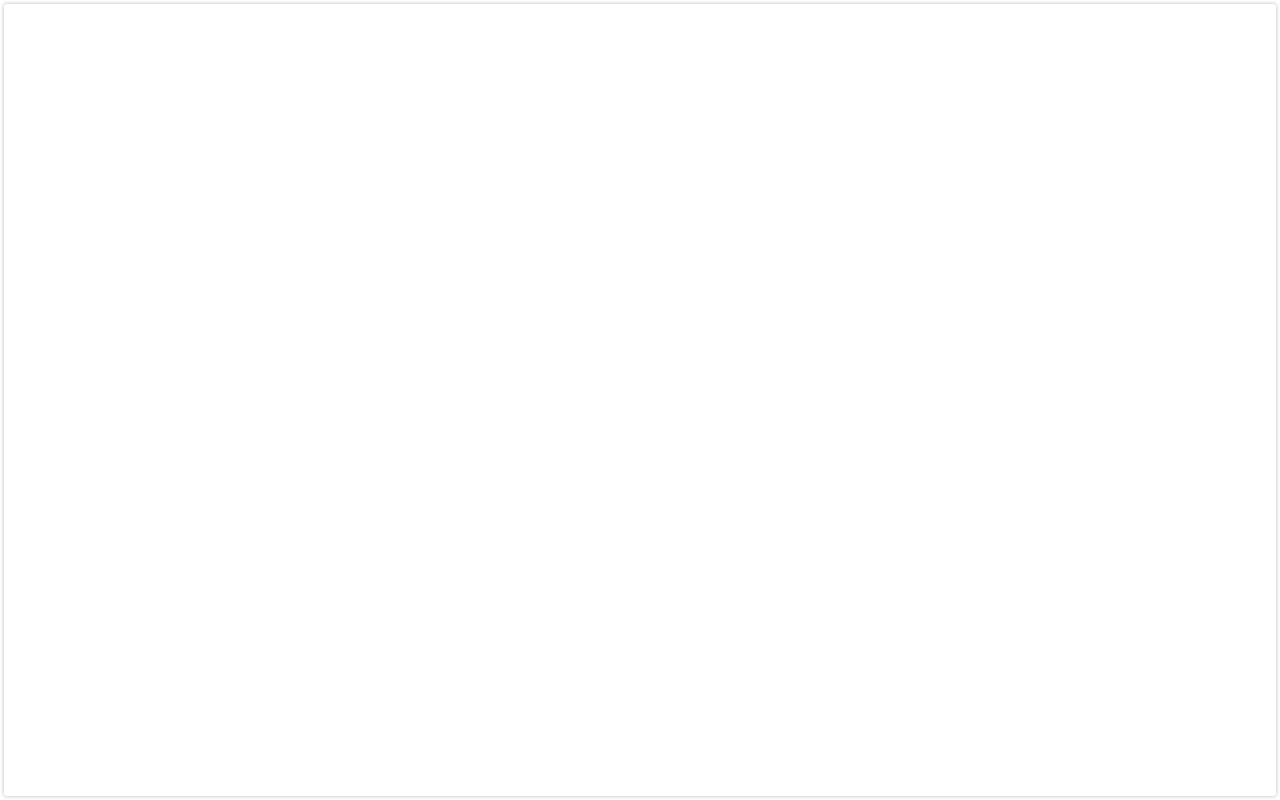
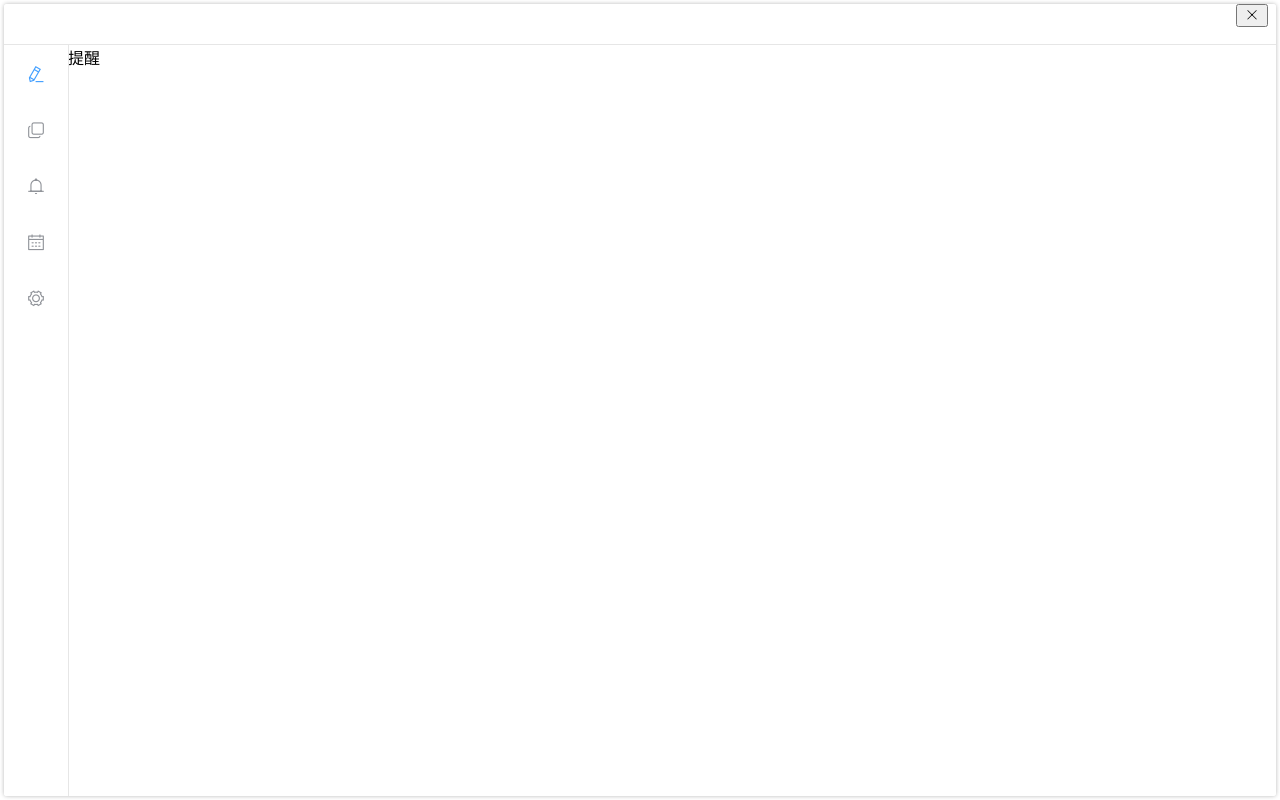
Before and after one commit to onaug6th/i-helper, a Vue app: page /#/notices in a window 1280 px wide. Before the commit this address had no page. Built offline with nearby package versions, Linux system fonts and the light colour scheme.

Commit message:
[M, A] 增加功能菜单路由

```diff
--- a/src/router/index.ts
+++ b/src/router/index.ts
@@ -6,7 +6,50 @@ const routes: Array<RouteRecordRaw> = [
   {
     path: '/',
     name: 'home',
-    component: home
+    redirect: 'notes',
+    component: home,
+    children: [
+      {
+        path: '/notes',
+        name: 'notes',
+        component: () => import('../views/notes/index.vue'),
+        meta: {
+          title: '笔记'
+        }
+      },
+      {
+        path: '/clipboard',
+        name: 'clipboard',
+        component: () => import('../views/clipboard/index.vue'),
+        meta: {
+          title: '剪贴板'
+        }
+      },
+      {
+        path: '/notices',
+        name: 'notices',
+        component: () => import('../views/notices/index.vue'),
+        meta: {
+          title: '提醒'
+        }
+      },
+      {
+        path: '/todo',
+        name: 'todo',
+        component: () => import('../views/todo/index.vue'),
+        meta: {
+          title: '待办事项'
+        }
+      },
+      {
+        path: '/setting',
+        name: 'setting',
+        component: () => import('../views/setting/index.vue'),
+        meta: {
+          title: '设置'
+        }
+      }
+    ]
   }
 ];
 
--- /dev/null
+++ b/src/views/clipboard/index.vue
@@ -0,0 +1,30 @@
+<template>
+  <div>
+    剪贴板
+  </div>
+</template>
+
+<script lang="ts">
+import { defineComponent, ref } from 'vue';
+import { useRoute } from 'vue-router';
+
+export default defineComponent({
+  setup() {
+    const isCollapse = ref(true);
+    const routeName = ref(useRoute().name);
+
+    return {
+      isCollapse,
+      routeName,
+      handleOpen(key: string, keyPath: string) {
+        console.log(key, keyPath);
+      },
+      handleClose(key: string, keyPath: string) {
+        console.log(key, keyPath);
+      }
+    };
+  }
+});
+</script>
+
+<style lang="less" scoped></style>
--- a/src/views/home/index.vue
+++ b/src/views/home/index.vue
@@ -23,23 +23,23 @@
               <el-menu-item index="1-3">选项3</el-menu-item>
             </el-menu-item-group>
           </el-submenu> -->
-          <el-menu-item index="1">
+          <el-menu-item index="1" @click="menuTo('notes')">
             <i class="el-icon-edit"></i>
             <template #title>笔记</template>
           </el-menu-item>
-          <el-menu-item index="2">
+          <el-menu-item index="2" @click="menuTo('clipboard')">
             <i class="el-icon-copy-document"></i>
             <template #title>剪贴板</template>
           </el-menu-item>
-          <el-menu-item index="3">
+          <el-menu-item index="3" @click="menuTo('notices')">
             <i class="el-icon-bell"></i>
             <template #title>提醒</template>
           </el-menu-item>
-          <el-menu-item index="4">
+          <el-menu-item index="4" @click="menuTo('todo')">
             <i class="el-icon-date"></i>
             <template #title>待办事项</template>
           </el-menu-item>
-          <el-menu-item index="5">
+          <el-menu-item index="5" @click="menuTo('setting')">
             <i class="el-icon-setting"></i>
             <template #title>设置</template>
           </el-menu-item>
@@ -62,7 +62,7 @@
 
 <script lang="ts">
 import { defineComponent, ref } from 'vue';
-import { useRoute } from 'vue-router';
+import { useRoute, useRouter } from 'vue-router';
 import Header from '@/components/header/index.vue';
 
 export default defineComponent({
@@ -70,8 +70,10 @@ export default defineComponent({
     Header
   },
   setup() {
+    const route = useRoute();
+    const router = useRouter();
     const isCollapse = ref(true);
-    const routeName = ref(useRoute().name);
+    const routeName = ref(route.name);
 
     return {
       isCollapse,
@@ -81,6 +83,11 @@ export default defineComponent({
       },
       handleClose(key: string, keyPath: string) {
         console.log(key, keyPath);
+      },
+      menuTo(path: string) {
+        router.push({
+          path
+        });
       }
     };
   }
--- /dev/null
+++ b/src/views/notes/index.vue
@@ -0,0 +1,30 @@
+<template>
+  <div>
+    笔记
+  </div>
+</template>
+
+<script lang="ts">
+import { defineComponent, ref } from 'vue';
+import { useRoute } from 'vue-router';
+
+export default defineComponent({
+  setup() {
+    const isCollapse = ref(true);
+    const routeName = ref(useRoute().name);
+
+    return {
+      isCollapse,
+      routeName,
+      handleOpen(key: string, keyPath: string) {
+        console.log(key, keyPath);
+      },
+      handleClose(key: string, keyPath: string) {
+        console.log(key, keyPath);
+      }
+    };
+  }
+});
+</script>
+
+<style lang="less" scoped></style>
--- /dev/null
+++ b/src/views/notices/index.vue
@@ -0,0 +1,30 @@
+<template>
+  <div>
+    提醒
+  </div>
+</template>
+
+<script lang="ts">
+import { defineComponent, ref } from 'vue';
+import { useRoute } from 'vue-router';
+
+export default defineComponent({
+  setup() {
+    const isCollapse = ref(true);
+    const routeName = ref(useRoute().name);
+
+    return {
+      isCollapse,
+      routeName,
+      handleOpen(key: string, keyPath: string) {
+        console.log(key, keyPath);
+      },
+      handleClose(key: string, keyPath: string) {
+        console.log(key, keyPath);
+      }
+    };
+  }
+});
+</script>
+
+<style lang="less" scoped></style>
--- /dev/null
+++ b/src/views/setting/index.vue
@@ -0,0 +1,30 @@
+<template>
+  <div>
+    设置
+  </div>
+</template>
+
+<script lang="ts">
+import { defineComponent, ref } from 'vue';
+import { useRoute } from 'vue-router';
+
+export default defineComponent({
+  setup() {
+    const isCollapse = ref(true);
+    const routeName = ref(useRoute().name);
+
+    return {
+      isCollapse,
+      routeName,
+      handleOpen(key: string, keyPath: string) {
+        console.log(key, keyPath);
+      },
+      handleClose(key: string, keyPath: string) {
+        console.log(key, keyPath);
+      }
+    };
+  }
+});
+</script>
+
+<style lang="less" scoped></style>
--- /dev/null
+++ b/src/views/todo/index.vue
@@ -0,0 +1,30 @@
+<template>
+  <div>
+    待办事项
+  </div>
+</template>
+
+<script lang="ts">
+import { defineComponent, ref } from 'vue';
+import { useRoute } from 'vue-router';
+
+export default defineComponent({
+  setup() {
+    const isCollapse = ref(true);
+    const routeName = ref(useRoute().name);
+
+    return {
+      isCollapse,
+      routeName,
+      handleOpen(key: string, keyPath: string) {
+        console.log(key, keyPath);
+      },
+      handleClose(key: string, keyPath: string) {
+        console.log(key, keyPath);
+      }
+    };
+  }
+});
+</script>
+
+<style lang="less" scoped></style>
```
